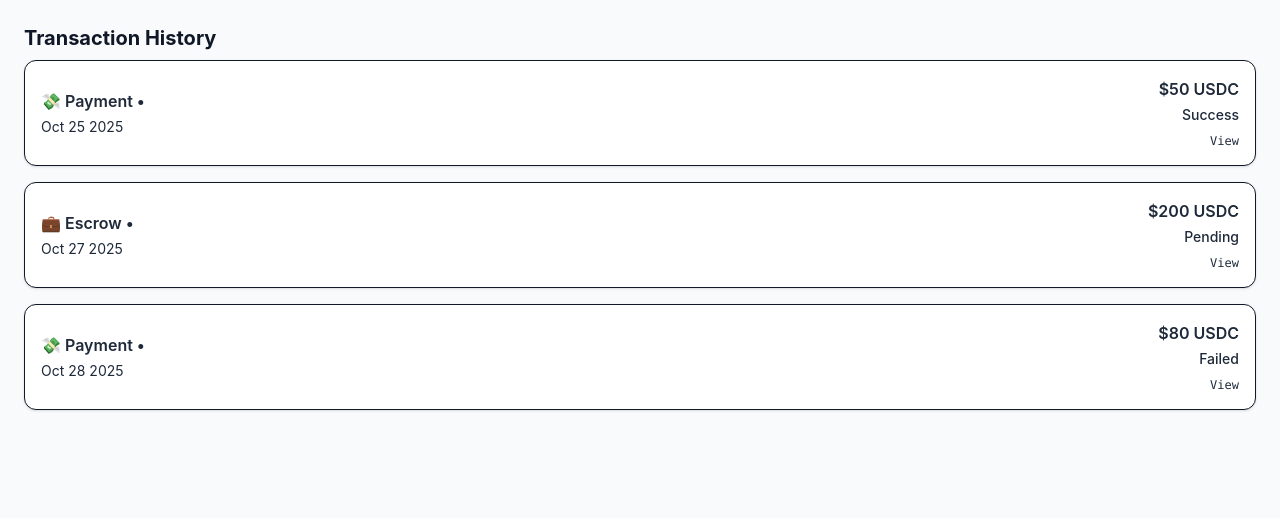
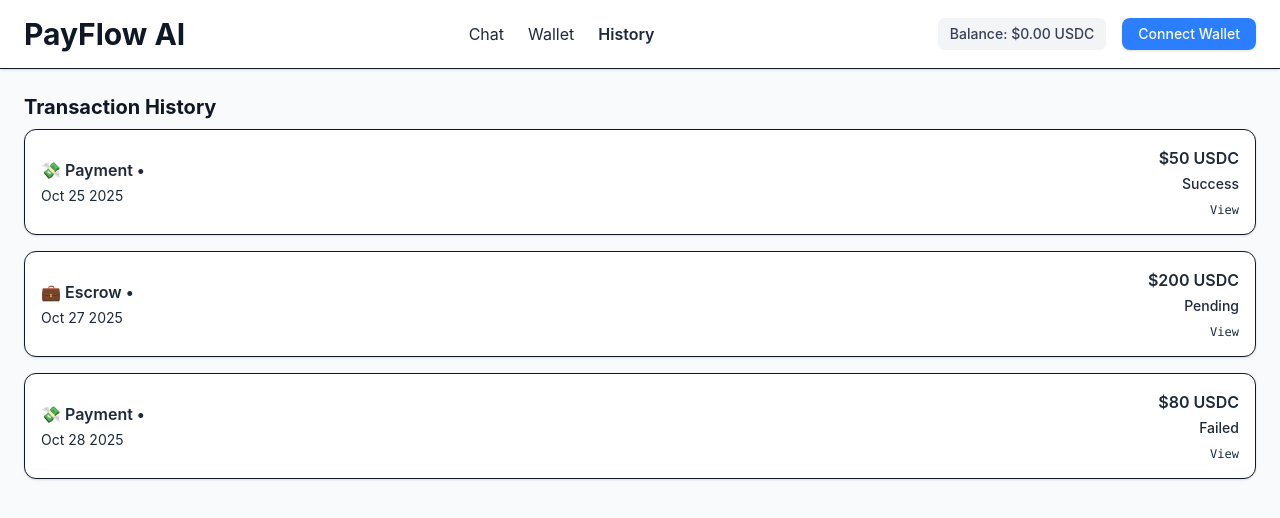
Before and after one commit to kevin0616/ai-agent-arc, a React (Vite) app in the folder frontend/: page /history in a window 1280 px wide. Shown: the top 518 px of the page. Built offline with nearby package versions, Linux system fonts and the light colour scheme; no server answers.

Commit message:
wallet and history UI

```diff
--- a/frontend/src/components/ChatInterface.jsx
+++ b/frontend/src/components/ChatInterface.jsx
@@ -3,6 +3,8 @@ import MessageBubble from "./MessageBubble";
 import QuickActions from "./QuickActions";
 import BalanceDisplay from "./BalanceDisplay";
 import WalletConnect from "./WalletConnect";
+// import { Link } from "react-router-dom";
+import { NavLink } from "react-router-dom";
 
 const ChatInterface = () => {
   return (
@@ -14,6 +16,18 @@ const ChatInterface = () => {
             {/* <img src="/logo.svg" alt="PayFlow AI" className="w-9 h-9" /> */}
             <h1 className="font-bold text-2xl md:text-3xl">PayFlow AI</h1>
           </div>
+
+          <nav className="space-x-6">
+            <NavLink to="/" className="hover:text-blue-400 transition">Chat</NavLink>
+            <NavLink to="/wallet" className={({ isActive }) => isActive ? "text-blue-400 font-semibold"
+            : "text-gray-300 hover:text-blue-400"}>
+              Wallet
+            </NavLink>
+            <NavLink to="/history" className={({ isActive }) => isActive ? "text-blue-400 font-semibold"
+            : "text-gray-300 hover:text-blue-400"}>
+              History
+            </NavLink>
+          </nav>
 
           <div className="flex items-center gap-4">
             <BalanceDisplay />
--- a/frontend/src/pages/HistoryPage.jsx
+++ b/frontend/src/pages/HistoryPage.jsx
@@ -1,5 +1,8 @@
 import React from 'react'
 import TransactionCard from "../components/TransactionCard";
+import BalanceDisplay from "../components/BalanceDisplay";
+import WalletConnect from "../components/WalletConnect";
+import { NavLink } from 'react-router-dom';
 
 const HistoryPage = () => {
 
@@ -11,6 +14,30 @@ const HistoryPage = () => {
 
   return (
     <>
+     <header className="flex justify-between items-center px-6 py-4 bg-white border-b shadow-sm">
+          <div className="flex items-center gap-3">
+            {/* <img src="/logo.svg" alt="PayFlow AI" className="w-9 h-9" /> */}
+            <h1 className="font-bold text-2xl md:text-3xl">PayFlow AI</h1>
+          </div>
+
+          <nav className="space-x-6">
+            <NavLink to="/" className="hover:text-blue-400 transition">Chat</NavLink>
+            <NavLink to="/wallet" className={({ isActive }) => isActive ? "text-blue-400 font-semibold"
+            : "text-gray-300 hover:text-blue-400"}>
+              Wallet
+            </NavLink>
+            <NavLink to="/history" className={({ isActive }) => isActive ? "text-blue-400 font-semibold"
+            : "text-gray-300 hover:text-blue-400"}>
+              History
+            </NavLink>
+          </nav>
+
+          <div className="flex items-center gap-4">
+            <BalanceDisplay />
+            <WalletConnect />
+          </div>
+        </header>
+
        <div className="p-6 space-y-4">
       <h2 className="text-xl font-semibold mb-2">Transaction History</h2>
       {transactions.map((tx, i) => (
--- a/frontend/src/pages/WalletPage.jsx
+++ b/frontend/src/pages/WalletPage.jsx
@@ -1,10 +1,35 @@
 import React from 'react'
 import WalletConnect from "../components/WalletConnect";
 import BalanceDisplay from "../components/BalanceDisplay";
+import { NavLink } from "react-router-dom";
 
 const WalletPage = () => {
   return (
     <>
+     <header className="flex justify-between items-center px-6 py-4 bg-white border-b shadow-sm">
+          <div className="flex items-center gap-3">
+            {/* <img src="/logo.svg" alt="PayFlow AI" className="w-9 h-9" /> */}
+            <h1 className="font-bold text-2xl md:text-3xl">PayFlow AI</h1>
+          </div>
+
+          <nav className="space-x-6">
+            <NavLink to="/" className="hover:text-blue-400 transition">Chat</NavLink>
+            <NavLink to="/wallet" className={({ isActive }) => isActive ? "text-blue-400 font-semibold"
+            : "text-gray-300 hover:text-blue-400"}>
+              Wallet
+            </NavLink>
+            <NavLink to="/history" className={({ isActive }) => isActive ? "text-blue-400 font-semibold"
+            : "text-gray-300 hover:text-blue-400"}>
+              History
+            </NavLink>
+          </nav>
+
+          <div className="flex items-center gap-4">
+            <BalanceDisplay />
+            <WalletConnect />
+          </div>
+        </header>
+
       <div className="p-6 space-y-4">
       <h2 className="text-xl font-semibold">Wallet Management</h2>
       <WalletConnect />
```
Lines whose indentation alone changed are shown as unchanged.
